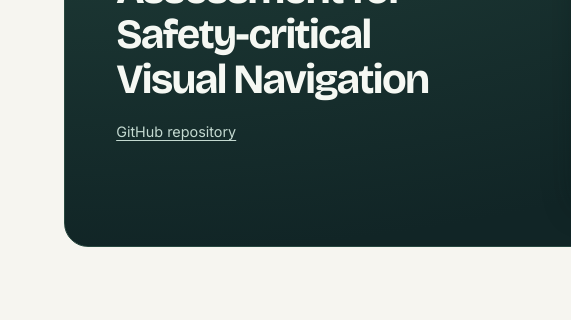
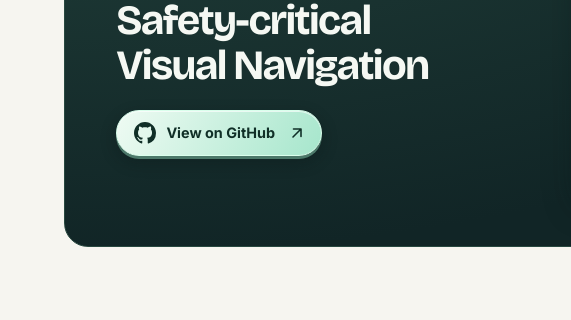
Before and after one commit to LihaoZheng-git/Isaac-restaurant-CRA, a plain HTML site: page project webpage/index.html in a window 1280 px wide. Shown: the part 350-670 px from the top of the page, 0-571 px from the left. Drawn offline with nearby package versions, Linux system fonts and the light colour scheme.

Commit message:
Style the project page GitHub link as a button

```diff
--- a/project webpage/content.js
+++ b/project webpage/content.js
@@ -1,6 +1,6 @@
 window.CRA_CONTENT = {
   "title": "CRA: Continuous Risk Assessment for Safety-critical Visual Navigation",
-  "repository": "GitHub repository",
+  "repository": "View on GitHub",
   "restaurant": "Demo on restaurant service",
   "restaurantNote": "In the Isaac Sim restaurant, Carter delivers the first meal and returns to the service bar. It then picks up a second meal and delivers it to another table.",
   "speed": "CRA “sees” high speed",
--- a/project webpage/index.html
+++ b/project webpage/index.html
@@ -17,7 +17,15 @@
   <header class="paper-heading wrap">
     <div class="paper-copy">
       <h1 class="paper-title" data-copy="title"></h1>
-      <a class="repository-link" href="https://github.com/LihaoZheng-git/Isaac-restaurant-CRA" data-copy="repository">GitHub repository</a>
+      <a class="repository-link" href="https://github.com/LihaoZheng-git/Isaac-restaurant-CRA">
+        <svg width="22" height="22" viewBox="0 0 16 16" fill="currentColor" aria-hidden="true" focusable="false">
+          <path d="M8 0C3.58 0 0 3.58 0 8c0 3.54 2.29 6.53 5.47 7.59.4.07.55-.17.55-.38 0-.19-.01-.82-.01-1.49-2.01.37-2.53-.49-2.69-.94-.09-.23-.48-.94-.82-1.13-.28-.15-.68-.52-.01-.53.63-.01 1.08.58 1.23.82.72 1.21 1.87.87 2.33.66.07-.52.28-.87.51-1.07-1.78-.2-3.64-.89-3.64-3.95 0-.87.31-1.59.82-2.15-.08-.2-.36-1.02.08-2.12 0 0 .67-.21 2.2.82.64-.18 1.32-.27 2-.27s1.36.09 2 .27c1.53-1.04 2.2-.82 2.2-.82.44 1.1.16 1.92.08 2.12.51.56.82 1.27.82 2.15 0 3.07-1.87 3.75-3.65 3.95.29.25.54.73.54 1.48 0 1.07-.01 1.93-.01 2.2 0 .21.15.46.55.38A8.01 8.01 0 0 0 16 8c0-4.42-3.58-8-8-8Z"/>
+        </svg>
+        <span data-copy="repository">View on GitHub</span>
+        <svg class="repository-arrow" width="16" height="16" viewBox="0 0 16 16" fill="none" aria-hidden="true" focusable="false">
+          <path d="M4 12 12 4M4.5 4H12v7.5" stroke="currentColor" stroke-width="1.6" stroke-linecap="round" stroke-linejoin="round"/>
+        </svg>
+      </a>
     </div>
     <img class="media highlight" src="media/restaurant-highlight.gif" width="640" height="360"
       alt="Highlights of Carter navigating the restaurant and delivering food.">
--- a/project webpage/styles.css
+++ b/project webpage/styles.css
@@ -51,11 +51,44 @@ main.wrap { padding-bottom: clamp(3rem, 7vw, 6rem); }
 }
 
 .repository-link {
-  display: inline-block;
-  margin: 1.25rem 0 0;
-  color: #c3d9d0;
+  display: inline-flex;
+  align-items: center;
+  gap: .65rem;
+  max-width: 100%;
+  min-height: 2.875rem;
+  margin-top: 1.4rem;
+  padding: .65rem 1.05rem;
+  color: #102f27;
+  background: linear-gradient(120deg, #effbf3, #a6e6cc);
+  border: 1px solid #daffec;
+  border-radius: 999px;
+  box-shadow: inset 0 1px 0 #ffffffa6, 0 3px 0 #4c796a, 0 6px 16px #08151555;
   font-size: .9rem;
-  line-height: 1.5;
+  font-weight: 700;
+  line-height: 1.25;
+  text-decoration: none;
+  overflow-wrap: anywhere;
+}
+
+.repository-link svg { flex: none; }
+.repository-arrow { margin-left: .2rem; }
+.repository-link:focus-visible { outline: 2px solid #fff; outline-offset: 5px; }
+
+@media (hover: hover) {
+  .repository-link:hover {
+    background: linear-gradient(120deg, #fff, #baf5d9);
+    transform: translateY(-1px);
+  }
+  .repository-link:hover .repository-arrow { transform: translate(2px, -2px); }
+}
+
+.repository-link:active {
+  transform: translateY(2px);
+  box-shadow: inset 0 1px 0 #ffffffa6, 0 1px 0 #4c796a;
+}
+
+@media (prefers-reduced-motion: no-preference) {
+  .repository-link, .repository-arrow { transition: transform .16s ease; }
 }
 
 .media {
```
